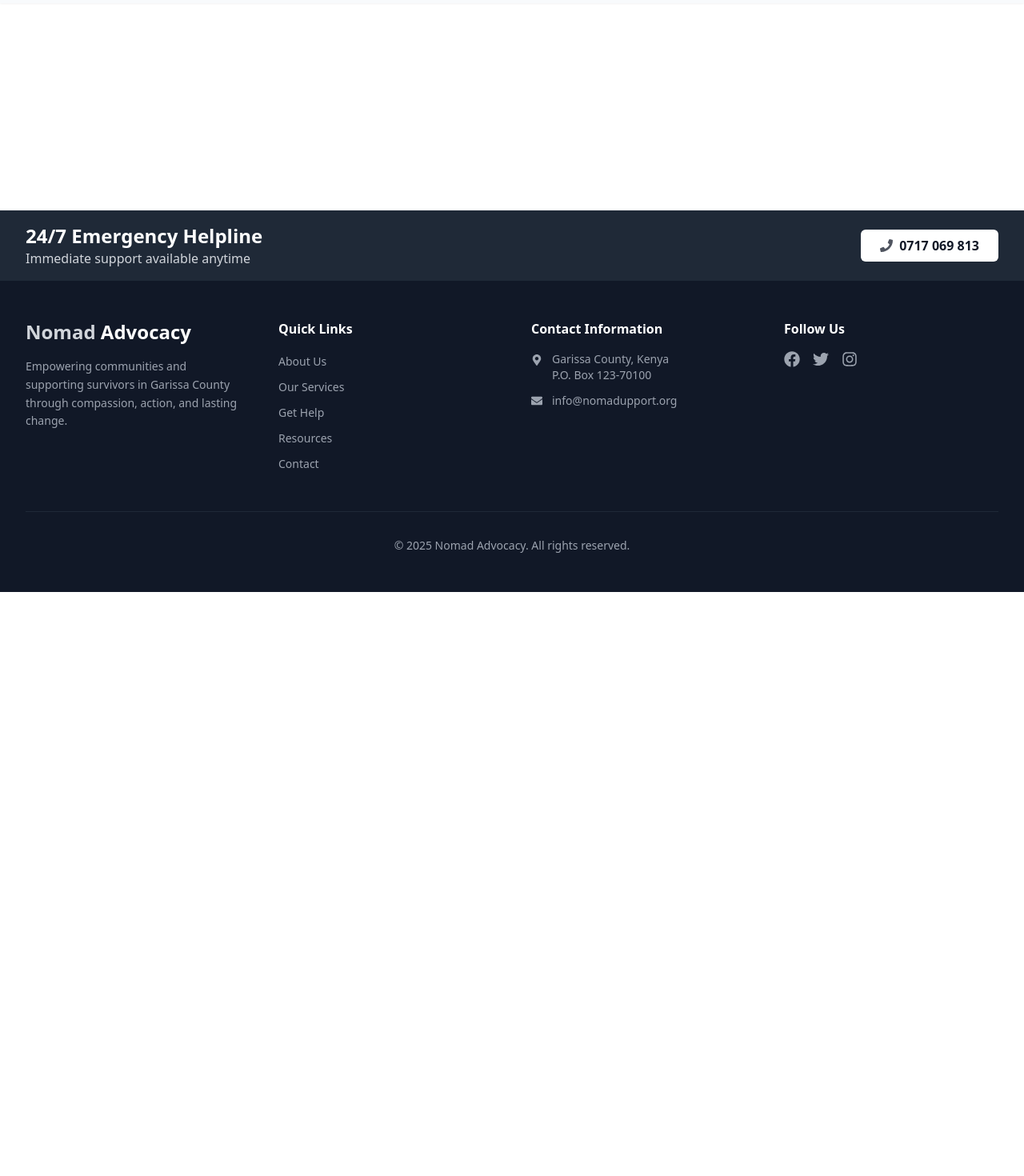
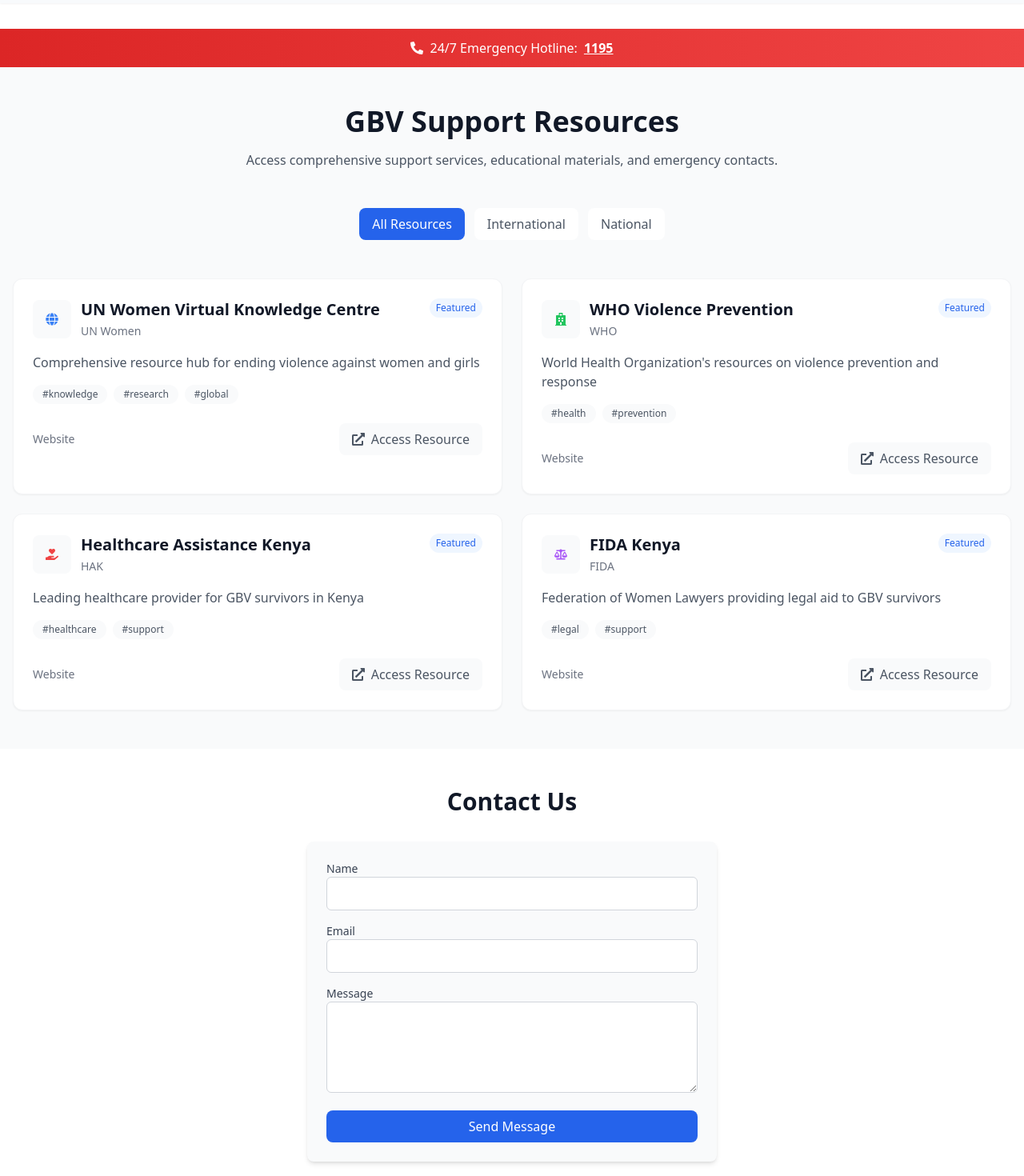
Before and after one commit to Maalim98/gender-based, a React (Vite) app: page /resources in a window 1280 px wide. Shown: the part 60-1530 px from the top of the page at 80% size. Before the commit the page ends 800 px from the top, so only its background shows below. Built offline with nearby package versions, Linux system fonts and the light colour scheme.

Commit message:
add resources section

```diff
--- a/src/App.jsx
+++ b/src/App.jsx
@@ -26,7 +26,7 @@
 import SupportGroup from './pages/services/SupportGroup';
 import Donate from './pages/Donate';
 import Report from './pages/Report';
-
+import Resources from './pages/Resources';
 
 function App() {
   return (
@@ -51,6 +51,7 @@
             <Route path="/news/network" element={<NetworkPage />} />
             <Route path="/get-support" element={<GetSupport />} />
             <Route path="/contact" element={<Contact />} />
+            <Route path="/resources" element={<Resources />} />
 
             <Route path="/blogs">
               <Route path="law-enforcement" element={<LawEnforcement />} />
--- a/src/pages/Resources.jsx
+++ b/src/pages/Resources.jsx
@@ -1,123 +1,315 @@
-import React from 'react';
+import React, { useState } from "react";
+import { motion } from "framer-motion";
 import {
-  FaPhoneAlt, FaHospital, FaBalanceScale,
-  FaHome, FaHandHoldingHeart, FaGraduationCap,
-  FaUsers, FaBookMedical, FaHandsHelping
-} from 'react-icons/fa';
+  FaPhoneAlt,
+  FaGlobe,
+  FaBookOpen,
+  FaHandHoldingHeart,
+  FaDownload,
+  FaExternalLinkAlt,
+  FaUniversity,
+  FaHospital,
+  FaBalanceScale,
+  FaShieldAlt,
+} from "react-icons/fa";
 
 const Resources = () => {
-  const resources = [
+  const [activeCategory, setActiveCategory] = useState("all");
+  const [formData, setFormData] = useState({
+    name: "",
+    email: "",
+    message: "",
+  });
+  const [formErrors, setFormErrors] = useState({});
+  const [formSubmitted, setFormSubmitted] = useState(false);
+
+  const validateForm = () => {
+    const errors = {};
+    if (!formData.name) errors.name = "Name is required.";
+    if (!formData.email) errors.email = "Email is required.";
+    else if (!/^[\w-.]+@([\w-]+\.)+[\w-]{2,4}$/.test(formData.email))
+      errors.email = "Invalid email address.";
+    if (!formData.message) errors.message = "Message is required.";
+    return errors;
+  };
+
+  const handleSubmit = (e) => {
+    e.preventDefault();
+    const errors = validateForm();
+    if (Object.keys(errors).length === 0) {
+      setFormSubmitted(true);
+      setFormErrors({});
+      setFormData({ name: "", email: "", message: "" });
+    } else {
+      setFormErrors(errors);
+    }
+  };
+
+  const allResources = {
+    international: [
       {
-      title: "24/7 Crisis Support",
-      icon: <FaPhoneAlt className="text-2xl" />,
-      description: "Immediate support available in English, Swahili, and Somali",
-      services: [
-        "Emergency hotline: 0800-xxx-xxx",
-        "SMS support: 21393",
-        "WhatsApp support available",
-        "Confidential crisis counseling"
-      ]
+        id: 1,
+        title: "UN Women Virtual Knowledge Centre",
+        category: "international",
+        description: "Comprehensive resource hub for ending violence against women and girls",
+        format: "Website",
+        organization: "UN Women",
+        url: "https://www.endvawnow.org",
+        featured: true,
+        tags: ["knowledge", "research", "global"],
+        icon: <FaGlobe className="text-blue-500" />,
       },
       {
-      title: "Medical Services",
-      icon: <FaHospital className="text-2xl" />,
-      description: "Comprehensive medical care and support services",
-      services: [
-        "Emergency medical care",
-        "Post-assault care",
-        "Referral to specialized care",
-        "Mobile clinic services"
-      ]
+        id: 2,
+        title: "WHO Violence Prevention",
+        category: "international",
+        description: "World Health Organization's resources on violence prevention and response",
+        format: "Website",
+        organization: "WHO",
+        url: "https://www.who.int/health-topics/violence",
+        featured: true,
+        tags: ["health", "prevention"],
+        icon: <FaHospital className="text-green-500" />,
+      },
+    ],
+    national: [
+      {
+        id: 3,
+        title: "Healthcare Assistance Kenya",
+        category: "national",
+        description: "Leading healthcare provider for GBV survivors in Kenya",
+        format: "Website",
+        organization: "HAK",
+        url: "https://hak.or.ke",
+        featured: true,
+        tags: ["healthcare", "support"],
+        icon: <FaHandHoldingHeart className="text-red-500" />,
       },
       {
-      title: "Legal Aid",
-      icon: <FaBalanceScale className="text-2xl" />,
-      description: "Free legal assistance and advocacy support",
-      services: [
-        "Legal consultation",
-        "Court representation",
-        "Document preparation",
-        "Rights education"
-      ]
-    }
-  ];
+        id: 4,
+        title: "FIDA Kenya",
+        category: "national",
+        description: "Federation of Women Lawyers providing legal aid to GBV survivors",
+        format: "Website",
+        organization: "FIDA",
+        url: "https://fidakenya.org",
+        featured: true,
+        tags: ["legal", "support"],
+        icon: <FaBalanceScale className="text-purple-500" />,
+      },
+    ],
+    // Other categories remain unchanged...
+  };
+
+  const ResourceCard = ({ resource }) => (
+    <motion.div
+      initial={{ opacity: 0, y: 20 }}
+      animate={{ opacity: 1, y: 0 }}
+      transition={{ duration: 0.3 }}
+      className="bg-white rounded-xl shadow-sm hover:shadow-lg transition-all duration-300 border border-gray-100 overflow-hidden group"
+    >
+      <div className="p-6">
+        <div className="flex items-start justify-between mb-4">
+          <div className="flex items-center gap-3">
+            <div className="w-12 h-12 rounded-lg bg-gray-50 flex items-center justify-center">
+              {resource.icon}
+            </div>
+            <div>
+              <h3 className="text-xl font-bold text-gray-900 group-hover:text-blue-600 transition-colors">
+                {resource.title}
+              </h3>
+              <span className="text-sm text-gray-500">{resource.organization}</span>
+            </div>
+          </div>
+          {resource.featured && (
+            <span className="bg-blue-50 text-blue-600 text-xs px-2 py-1 rounded-full font-medium">
+              Featured
+            </span>
+          )}
+        </div>
+
+        <p className="text-gray-600 mb-4">{resource.description}</p>
+
+        <div className="flex flex-wrap gap-2 mb-4">
+          {resource.tags.map((tag, index) => (
+            <span
+              key={index}
+              className="text-xs bg-gray-50 text-gray-600 px-3 py-1 rounded-full"
+            >
+              #{tag}
+            </span>
+          ))}
+        </div>
+
+        <div className="flex items-center justify-between mt-6">
+          <span className="text-sm text-gray-500">
+            {resource.format} {resource.size && `• ${resource.size}`}
+          </span>
+          <a
+            href={resource.url}
+            target="_blank"
+            rel="noopener noreferrer"
+            className="inline-flex items-center gap-2 bg-gray-50 text-gray-600 hover:bg-blue-50 hover:text-blue-600 px-4 py-2 rounded-lg transition-colors"
+          >
+            {resource.format === "PDF" ? <FaDownload /> : <FaExternalLinkAlt />}
+            <span>Access Resource</span>
+          </a>
+        </div>
+      </div>
+    </motion.div>
+  );
 
   return (
-    <div className="min-h-screen bg-slate-50">
-      <section className="pt-28 pb-16">
-        <div className="max-w-7xl mx-auto px-4">
-          {/* Header */}
+    <div className="min-h-screen bg-gray-50">
+      {/* Emergency Banner */}
+      <div className="bg-gradient-to-r from-red-600 to-red-500 text-white py-3">
+        <div className="container mx-auto px-4 text-center">
+          <p className="flex items-center justify-center gap-2">
+            <FaPhoneAlt className="animate-pulse" />
+            <span>24/7 Emergency Hotline:</span>
+            <a
+              href="tel:1195"
+              className="font-bold underline hover:text-red-100 transition-colors"
+            >
+              1195
+            </a>
+          </p>
+        </div>
+      </div>
+
+      {/* Main Content */}
+      <div className="container mx-auto px-4 py-12">
         <div className="text-center mb-12">
-            <h2 className="text-3xl font-bold text-gray-900 mb-4">
-              Available Resources
-            </h2>
-            <p className="text-gray-600">
-              Comprehensive support services for survivors
+          <h1 className="text-4xl font-bold text-gray-900 mb-4">
+            GBV Support Resources
+          </h1>
+          <p className="text-gray-600 max-w-2xl mx-auto">
+            Access comprehensive support services, educational materials, and emergency contacts.
           </p>
         </div>
 
-          {/* Resources Grid */}
-          <div className="grid grid-cols-1 md:grid-cols-2 lg:grid-cols-3 gap-6">
-            {resources.map((resource, index) => (
-              <div
-                key={index}
-                className="bg-white rounded-lg shadow-md p-6 hover:shadow-lg transition-shadow"
+        {/* Category Navigation */}
+        <div className="flex flex-wrap gap-3 mb-12 justify-center">
+          <button
+            onClick={() => setActiveCategory("all")}
+            className={`px-4 py-2 rounded-lg transition-colors ${
+              activeCategory === "all"
+                ? "bg-blue-600 text-white"
+                : "bg-white text-gray-600 hover:bg-gray-100"
+            }`}
           >
-                {/* Icon & Title */}
-                <div className="flex items-center gap-4 mb-4">
-                  <div className="w-12 h-12 bg-blue-100 rounded-lg flex items-center justify-center text-blue-600">
-                    {resource.icon}
-                  </div>
-                  <h3 className="text-xl font-semibold text-gray-900">
-                    {resource.title}
-                  </h3>
-                </div>
-
-                {/* Description */}
-                <p className="text-gray-600 mb-4">
-                  {resource.description}
-                </p>
-
-                {/* Services */}
-                <ul className="space-y-2">
-                  {resource.services.map((service, idx) => (
-                    <li key={idx} className="flex items-center text-gray-600">
-                      <span className="w-1.5 h-1.5 bg-blue-500 rounded-full mr-2"></span>
-                      {service}
-                    </li>
-                  ))}
-                </ul>
-              </div>
+            All Resources
+          </button>
+          {Object.keys(allResources).map((category) => (
+            <button
+              key={category}
+              onClick={() => setActiveCategory(category)}
+              className={`px-4 py-2 rounded-lg transition-colors ${
+                activeCategory === category
+                  ? "bg-blue-600 text-white"
+                  : "bg-white text-gray-600 hover:bg-gray-100"
+              }`}
+            >
+              {category.charAt(0).toUpperCase() + category.slice(1)}
+            </button>
           ))}
         </div>
 
-          {/* Emergency Contact */}
-          <div className="mt-12 bg-red-50 rounded-lg p-8 text-center">
-            <h3 className="text-2xl font-bold text-red-600 mb-4">
-              Need Immediate Help?
-            </h3>
-            <p className="text-lg mb-6">
-              Our 24/7 emergency hotline is always available
-            </p>
-            <div className="flex flex-col sm:flex-row justify-center gap-4">
-              <a
-                href="tel:0717069813"
-                className="bg-red-600 text-white px-6 py-3 rounded-lg hover:bg-red-700 transition-colors flex items-center justify-center gap-2"
-              >
-                <FaPhoneAlt />
-                <span>Call Now: 0717 069 813</span>
-              </a>
-              <a
-                href="sms:21393"
-                className="bg-red-100 text-red-600 px-6 py-3 rounded-lg hover:bg-red-200 transition-colors flex items-center justify-center gap-2"
-              >
-                <FaPhoneAlt />
-                <span>SMS: 21393</span>
-              </a>
+        {/* Resources Grid */}
+        <div className="grid md:grid-cols-2 gap-6">
+          {activeCategory === "all"
+            ? Object.values(allResources)
+                .flat()
+                .map((resource) => <ResourceCard key={resource.id} resource={resource} />)
+            : allResources[activeCategory]?.map((resource) => (
+                <ResourceCard key={resource.id} resource={resource} />
+              ))}
         </div>
       </div>
+
+      {/* Contact Form */}
+      <div className="bg-white py-12">
+        <div className="container mx-auto px-4">
+          <h2 className="text-3xl font-bold text-center text-gray-900 mb-8">
+            Contact Us
+          </h2>
+          <form
+            onSubmit={handleSubmit}
+            className="max-w-lg mx-auto bg-gray-50 p-6 rounded-lg shadow-md"
+          >
+            {formSubmitted && (
+              <div className="bg-green-100 text-green-600 px-4 py-2 rounded mb-4">
+                Thank you! Your message has been submitted.
               </div>
-      </section>
+            )}
+            <div className="mb-4">
+              <label className="block text-sm font-medium text-gray-700">
+                Name
+              </label>
+              <input
+                type="text"
+                value={formData.name}
+                onChange={(e) =>
+                  setFormData({ ...formData, name: e.target.value })
+                }
+                className={`w-full px-4 py-2 border ${
+                  formErrors.name ? "border-red-500" : "border-gray-300"
+                } rounded-md focus:ring focus:ring-blue-300`}
+              />
+              {formErrors.name && (
+                <p className="text-red-500 text-sm mt-1">{formErrors.name}</p>
+              )}
+            </div>
+
+            <div className="mb-4">
+              <label className="block text-sm font-medium text-gray-700">
+                Email
+              </label>
+              <input
+                type="email"
+                value={formData.email}
+                onChange={(e) =>
+                  setFormData({ ...formData, email: e.target.value })
+                }
+                className={`w-full px-4 py-2 border ${
+                  formErrors.email ? "border-red-500" : "border-gray-300"
+                } rounded-md focus:ring focus:ring-blue-300`}
+              />
+              {formErrors.email && (
+                <p className="text-red-500 text-sm mt-1">{formErrors.email}</p>
+              )}
+            </div>
+
+            <div className="mb-4">
+              <label className="block text-sm font-medium text-gray-700">
+                Message
+              </label>
+              <textarea
+                value={formData.message}
+                onChange={(e) =>
+                  setFormData({ ...formData, message: e.target.value })
+                }
+                rows="4"
+                className={`w-full px-4 py-2 border ${
+                  formErrors.message ? "border-red-500" : "border-gray-300"
+                } rounded-md focus:ring focus:ring-blue-300`}
+              />
+              {formErrors.message && (
+                <p className="text-red-500 text-sm mt-1">
+                  {formErrors.message}
+                </p>
+              )}
+            </div>
+
+            <button
+              type="submit"
+              className="w-full bg-blue-600 text-white px-4 py-2 rounded-lg hover:bg-blue-700 transition-colors"
+            >
+              Send Message
+            </button>
+          </form>
+        </div>
+      </div>
     </div>
   );
 };
```
Lines whose indentation alone changed are shown as unchanged.
